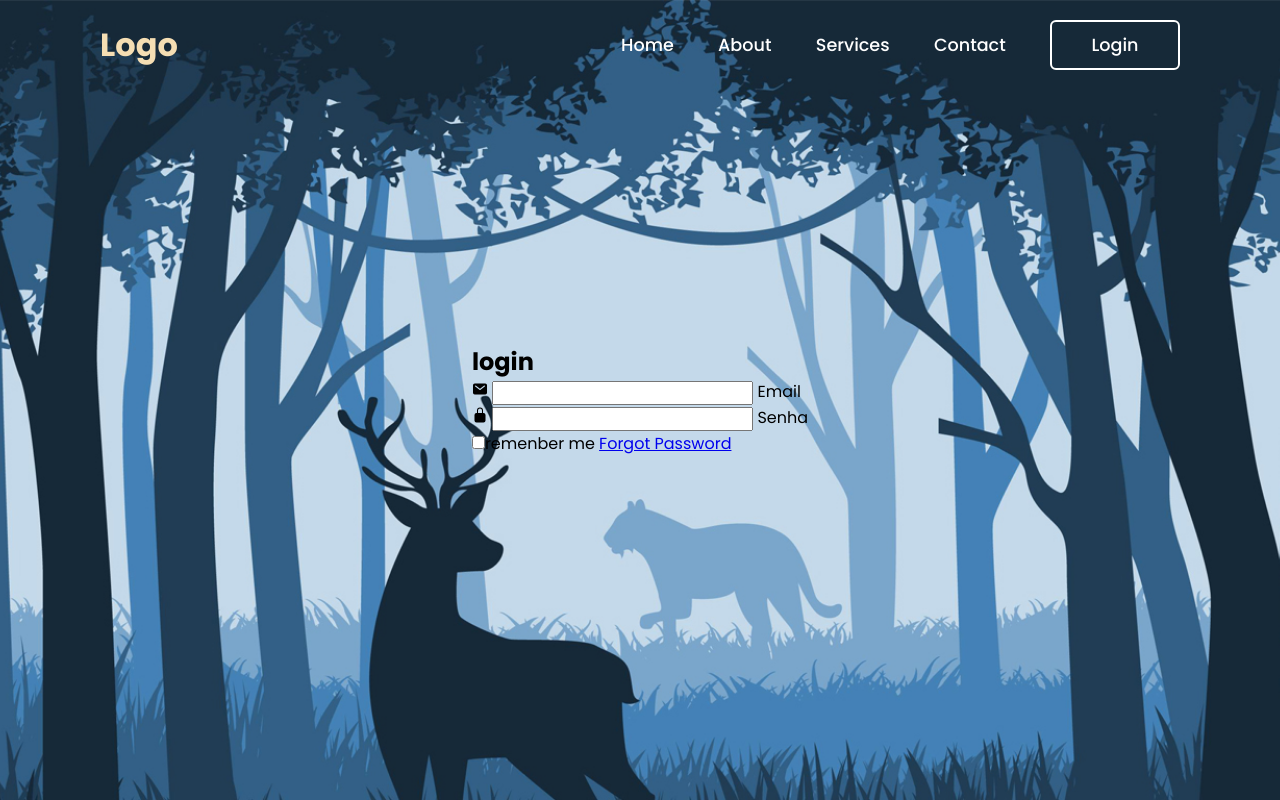
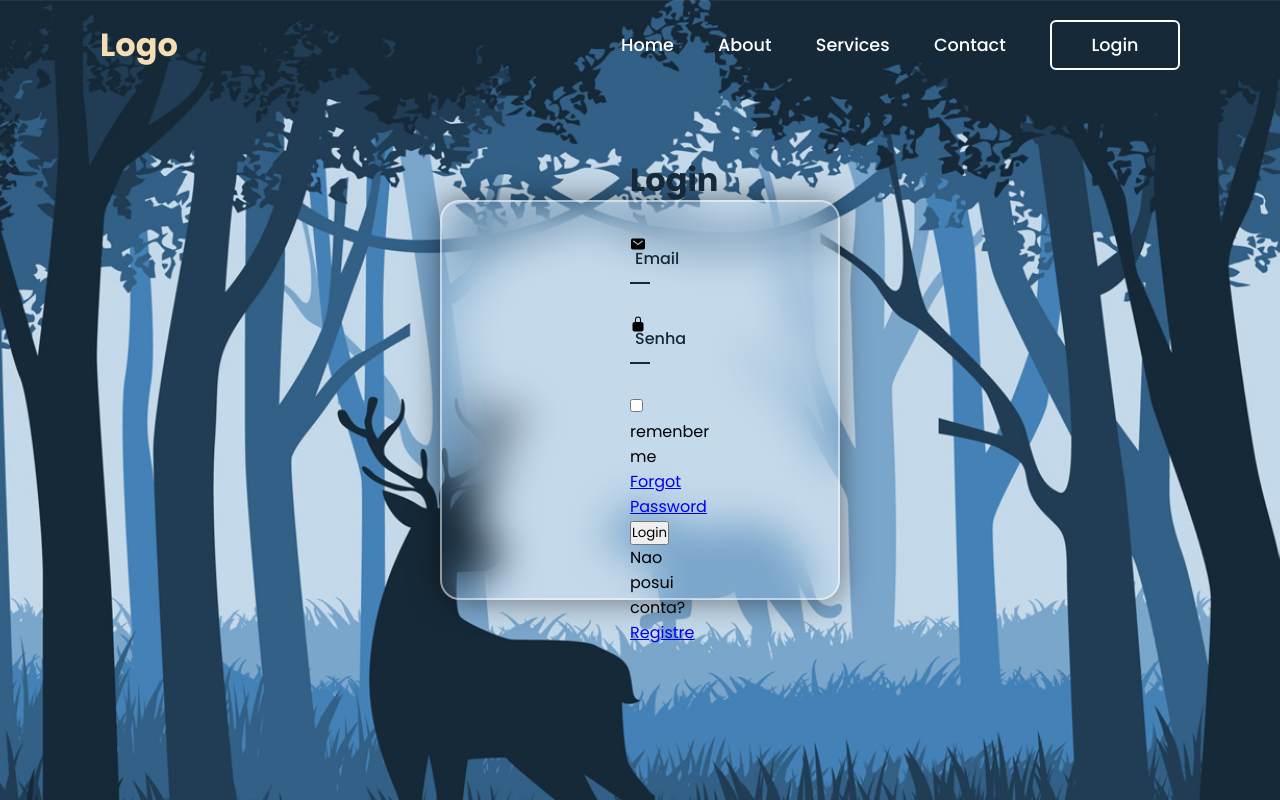
Before and after one commit to Kaion-Murilo/Templates, a plain HTML site: page Criatividade/index.html in a window 1280 px wide. Drawn offline with nearby package versions, Linux system fonts and the light colour scheme.

Commit message:
2 erros existentes

```diff
--- a/Criatividade/index.html
+++ b/Criatividade/index.html
@@ -21,24 +21,31 @@
         </nav>
     </header>
     <div class="wrapper">
-        <div class="form-box login"></div>
-        <h2>login</h2>
+        <div class="form-box login">
+            <h2>Login</h2>
             <form action="#">
                 <div class="input-box">
                     <span class="icon"><ion-icon name="mail"></ion-icon></span>
                     <input type="email" required>
-                <label for="">Email</label>
+                    <label >Email</label>
                 </div>
                 <div class="input-box">
                     <span class="icon"><ion-icon name="lock-closed"></ion-icon></span>
                     <input type="password" required>
-                <label for="">Senha</label>
+                    <label >Senha</label>
                 </div>
                 <div class="remember-forgot">
-                <label for=""><input type="checkbox">remenber me</label>
+                    <label><input type="checkbox">remenber me</label>
                     <a href="#">Forgot Password</a>
                 </div>
+                <button type="submit" class="btn">Login</button>
+                 <div class="login-register">
+                <p>Nao posui conta?
+                    <a href="#">Registre</a>
+                </p>
+                </div>
             </form>
+        </div>
     </div>
     <script src="script.js"></script>
     <script type="module" src="https://unpkg.com/ionicons@5.5.2/dist/ionicons/ionicons.esm.js"></script>
--- a/Criatividade/style.css
+++ b/Criatividade/style.css
@@ -80,3 +80,50 @@ header{
     background: white;
     color:#162938;
 }
+.wrapper{
+    position: relative;
+    width: 400px;
+    height: 400px;
+    background: transparent;
+    border: 2px solid rgba(255, 255, 255,.5);
+    border-radius: 20px;
+    backdrop-filter: blur(20px);
+    box-shadow: 0 0 30px rgba(0,0,0, .5);
+    display: flex;
+    justify-content: center;
+    align-items: center;
+}
+.wrapper .form-box{
+    width: 100px;
+    padding: 40px ;
+
+}
+.form-box h2 {
+    font-size: 2em;
+    color: #162938;
+    text-align: center;
+}
+.input-box{
+    position: relative;
+    width: 100%;
+    height: 50px;
+    border-bottom: 2px solid #162938;
+    margin: 30px 0;
+}
+.input-box label{
+    position: absolute;
+    top: 50%;
+    left: 5px;
+    transform: translateY(-50%);
+    font-size: 1em;
+    color: #162938;
+    font-weight: 500;
+    pointer-events: none;
+}
+ .input-box input{
+    width: 100%;
+    height: 100%;
+    background: transparent;
+    border: none;
+    outline: none;
+}
```
Lines whose indentation alone changed are shown as unchanged.
